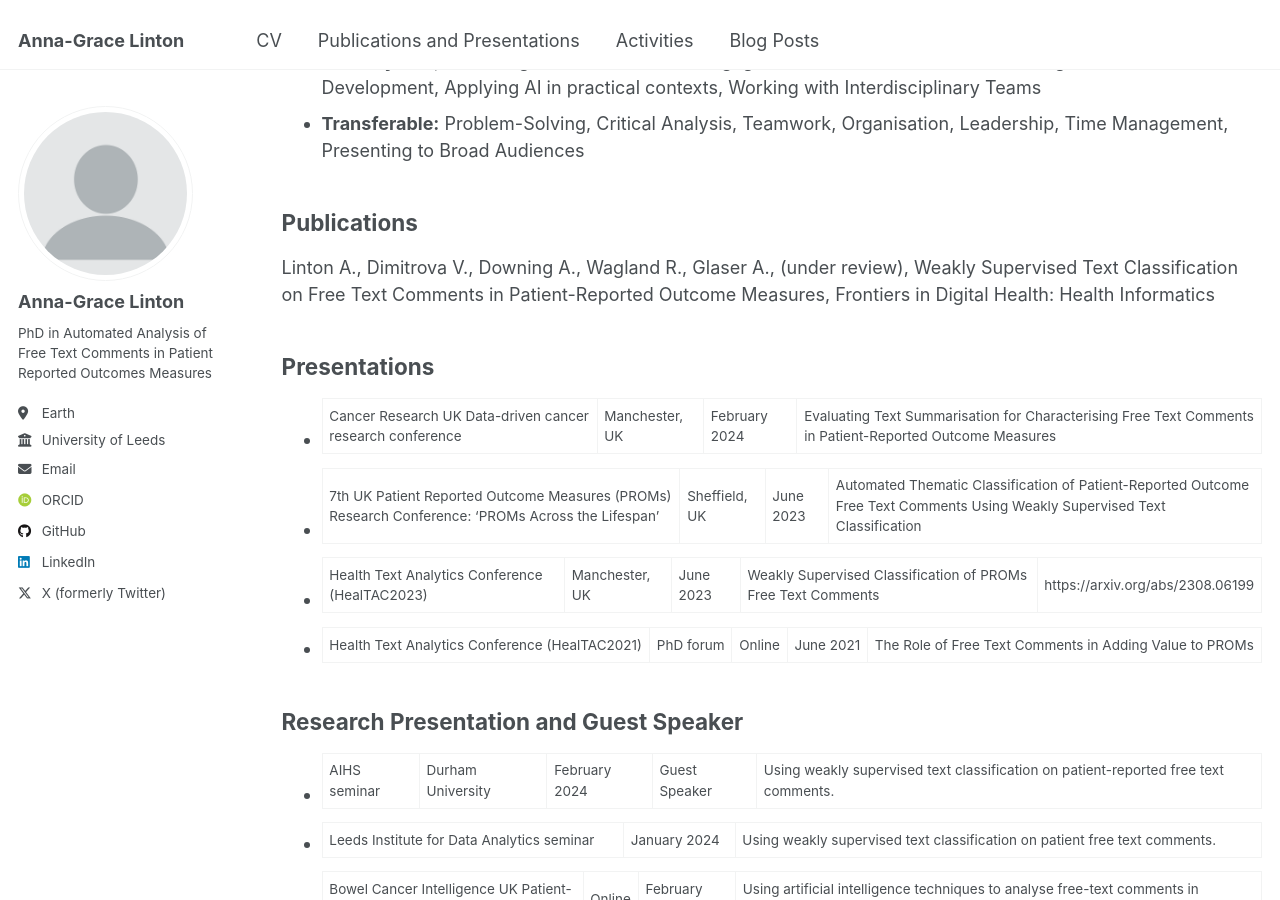
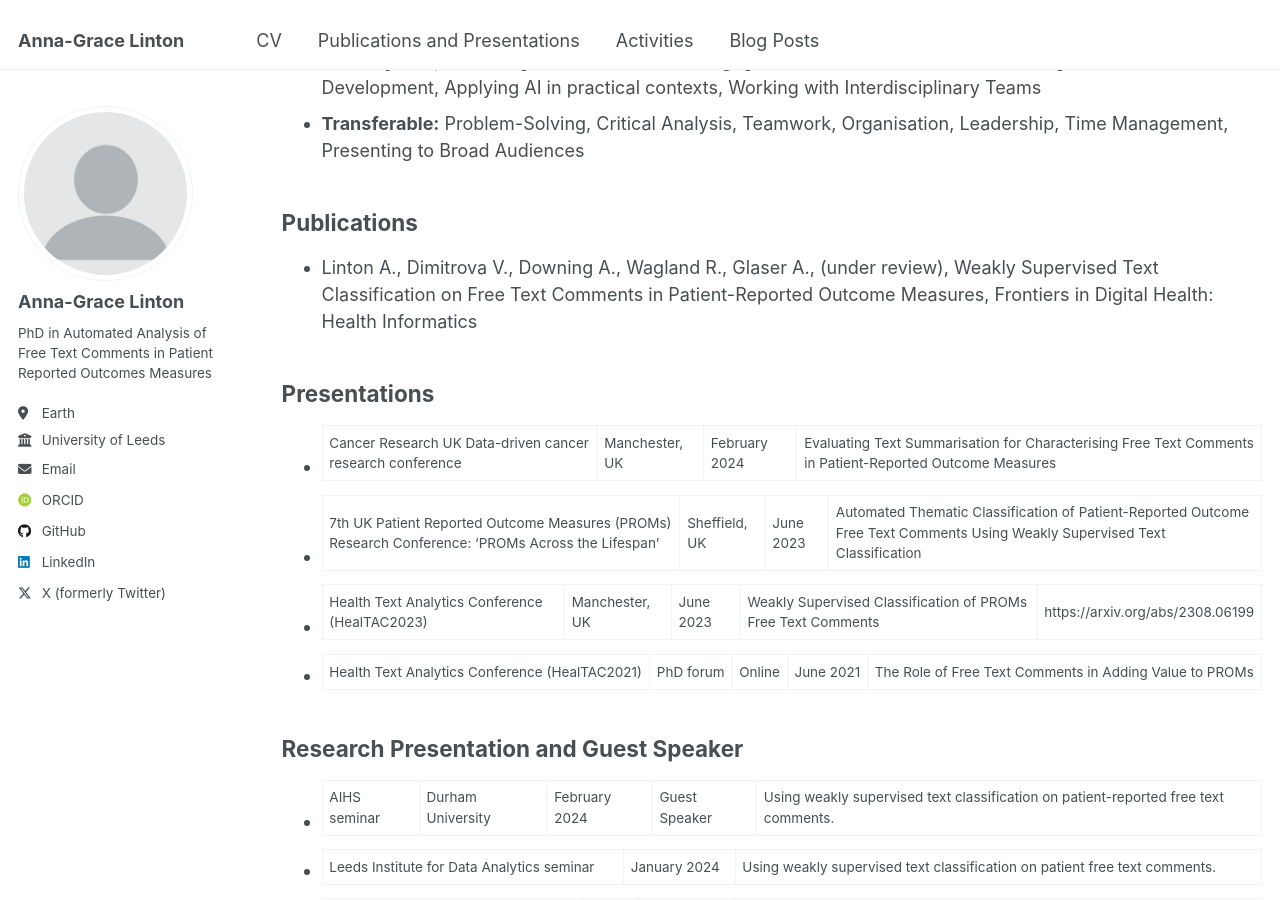
Before and after one commit to AnnaLinton/annalinton.github.io, a Jekyll site: the page built from _pages/cv.md, in a window 1280 px wide and 900 px high, scrolled down 951 px. Built offline with Jekyll 4.4.1, drawn with Linux system fonts in a browser that asks for light colours; some web fonts are replaced.

Commit message:
Update cv.md

```diff
--- a/_pages/cv.md
+++ b/_pages/cv.md
@@ -35,10 +35,7 @@ redirect_from:
 
 
 ## Publications
-<!--  <ul>{% for post in site.publications reversed %}
-    {% include archive-single-cv.html %}
-  {% endfor %}</ul> -->
-Linton A., Dimitrova V., Downing A., Wagland R., Glaser A., (under review), Weakly Supervised Text Classification on Free Text Comments in Patient-Reported Outcome Measures, Frontiers in Digital Health: Health Informatics
+* Linton A., Dimitrova V., Downing A., Wagland R., Glaser A., (under review), Weakly Supervised Text Classification on Free Text Comments in Patient-Reported Outcome Measures, Frontiers in Digital Health: Health Informatics
 
 ## Presentations
 * Cancer Research UK Data-driven cancer research conference | Manchester, UK | February 2024 | Evaluating Text Summarisation for Characterising Free Text Comments in Patient-Reported Outcome Measures
@@ -46,14 +43,10 @@ Linton A., Dimitrova V., Downing A., Wagland R., Glaser A., (under review), Weak
 * Health Text Analytics Conference (HealTAC2023) | Manchester, UK | June 2023 | Weakly Supervised Classification of PROMs Free Text Comments | https://arxiv.org/abs/2308.06199
 * Health Text Analytics Conference (HealTAC2021) | PhD forum | Online | June 2021 |The Role of Free Text Comments in Adding Value to PROMs
 
-<!--  <ul>{% for post in site.talks reversed %}
-    {% include archive-single-talk-cv.html  %}
-  {% endfor %}</ul> -->
 ## Research Presentation and Guest Speaker
 * AIHS seminar| Durham University | February 2024 | Guest Speaker | Using weakly supervised text classification on patient-reported free text comments.
 * Leeds Institute for Data Analytics seminar | January 2024 | Using weakly supervised text classification on patient free text comments.
 * Bowel Cancer Intelligence UK Patient-Public Group | Online | February 2024 | Using artificial intelligence techniques to analyse free-text comments in colorectal and prostate cancer PROMs.
-
 
 ## Teaching
 Teaching assistant on the following modules, including leading tutorials and facilitating lab sessions:
@@ -72,3 +65,11 @@ Teaching assistant on the following modules, including leading tutorials and fac
 
 ## Recognition
 * Listed on North Innovation Women List 2024. A supportive platform to recognise women in the North who are pushing the boundaries of innovation in their chosen fields. [link here](https://www.thenhsa.co.uk/2024/03/northinnovationwomen-2024-list-revealed/)
+
+
+<!--  <ul>{% for post in site.publications reversed %}
+    {% include archive-single-cv.html %}
+  {% endfor %}</ul> -->
+<!--  <ul>{% for post in site.talks reversed %}
+    {% include archive-single-talk-cv.html  %}
+  {% endfor %}</ul> -->
```
